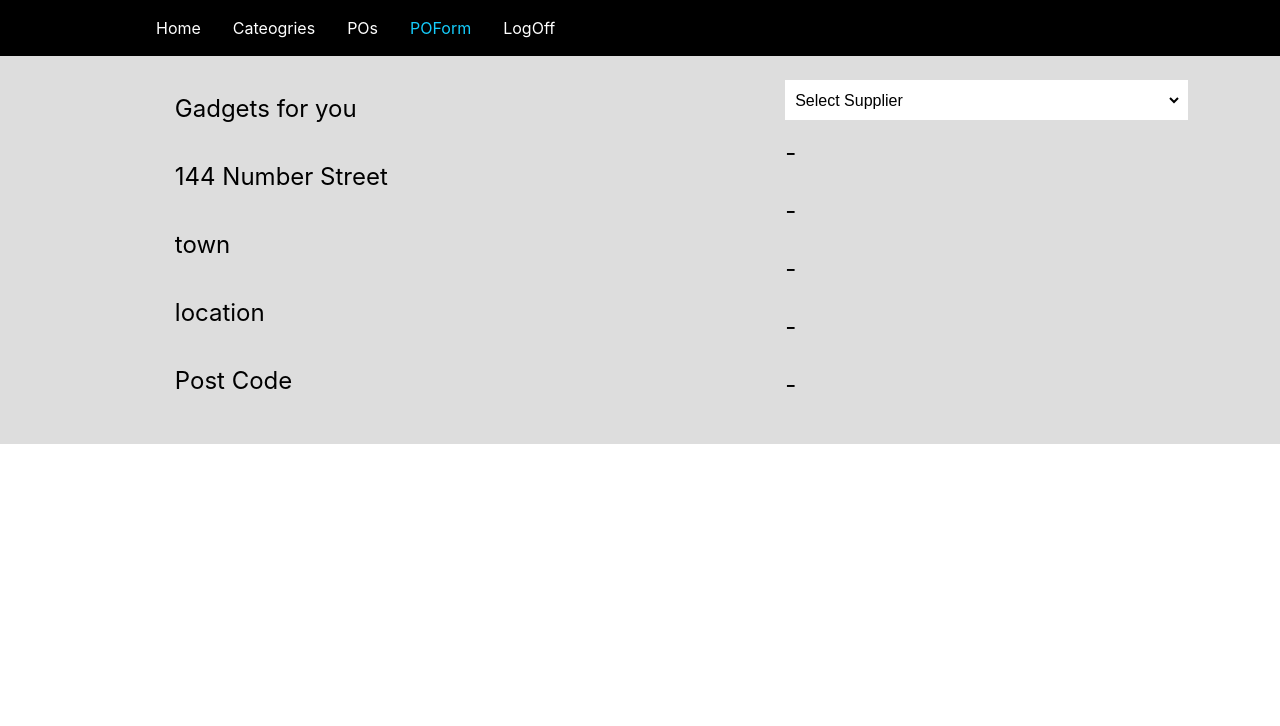
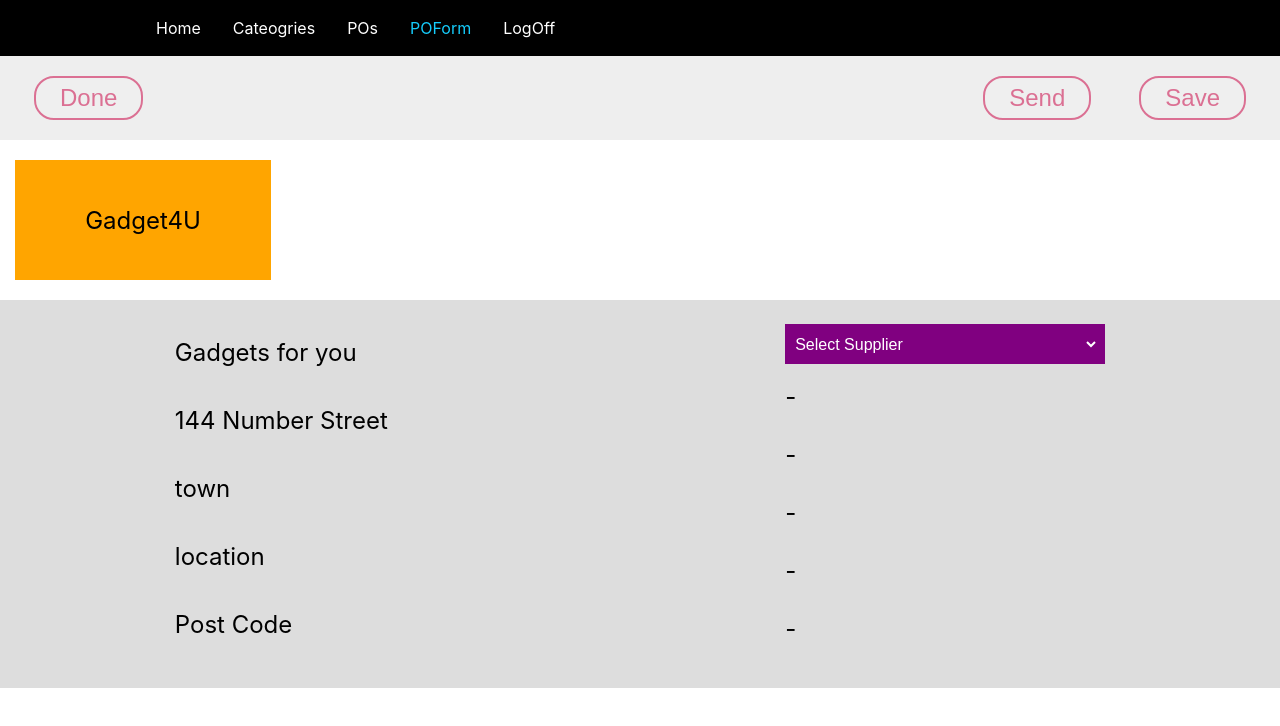
Before and after one commit to HachyCode/Group-Project-front-end, a React (Create React App) app: page /poForm in a window 1280 px wide. Shown: the top 726 px of the page. Built offline with nearby package versions, Linux system fonts and the light colour scheme.

Commit message:
Three Buttons

```diff
--- a/package.json
+++ b/package.json
@@ -3,11 +3,13 @@
   "version": "0.1.0",
   "private": true,
   "dependencies": {
+    "@react-pdf/renderer": "^1.6.13",
     "@testing-library/jest-dom": "^5.11.4",
     "@testing-library/react": "^11.1.0",
     "@testing-library/user-event": "^12.1.10",
     "react": "^17.0.1",
     "react-dom": "^17.0.1",
+    "react-pdf": "^5.2.0",
     "react-router-dom": "^5.2.0",
     "react-scripts": "4.0.1",
     "react-scroll": "^1.8.1",
--- a/src/Components/AddressBar/AddressBarCSS.js
+++ b/src/Components/AddressBar/AddressBarCSS.js
@@ -29,10 +29,11 @@ export const Address = styled.form`
 
     font-size: 1.5rem;
 
-    @media screen and (max-width: 1000px) {
+    @media screen and (max-width: 1100px) {
         margin: 5px;
         padding: 4px 6vw;
-        font-size: 1rem;
+        font-size: 1.2rem;
+        height: auto;
     }
 
 `;
@@ -56,10 +57,15 @@ export const Supplier = styled.form`
 export const Select = styled.select`
     width: auto;
     height: 5vh;
+
+    min-height: 2em;
+    min-width: 10em;
+
     font-size: 1rem;
 
     border: 6px solid transparent;
     border-color: transparent transparent;
 
-    background: #fff;
+    background: purple;
+    color: #fff;
 `;
--- /dev/null
+++ b/src/Components/Logo/Logo.js
@@ -0,0 +1,12 @@
+import React from 'react';
+import {LogoPlace} from './LogoCSS';
+
+function Logo() {
+    return (
+        <div>
+            <LogoPlace>Gadget4U</LogoPlace>
+        </div>
+    )
+}
+
+export default Logo
--- /dev/null
+++ b/src/Components/Logo/LogoCSS.js
@@ -0,0 +1,19 @@
+import styled from 'styled-components';
+
+export const LogoPlace = styled.div`
+    background: orange;
+    width: 20vw;
+    min-width: 9em;
+    height: 15vh;
+    margin: 20px 15px;
+
+    display: flex;
+    justify-content: center;
+    align-items: center;
+
+    font-size: 1.5rem;
+
+    @media screen and (max-width: 1100px) {
+        font-size: 1.2rem;
+    }
+`;
--- /dev/null
+++ b/src/Components/ThreeButtons/ThreeButtons.js
@@ -0,0 +1,20 @@
+import React from 'react'
+import {Btn, BtnBox, LeftBtn, RightBtn} from './ThreeButtonsCSS'
+
+function ThreeButtons() {
+    return (
+        <div>
+            <BtnBox>
+                <LeftBtn>
+                    <Btn>Done</Btn>
+                </LeftBtn>
+                <RightBtn>
+                    <Btn>Send</Btn>
+                    <Btn>Save</Btn>
+                </RightBtn>
+            </BtnBox>
+        </div>
+    )
+}
+
+export default ThreeButtons
--- /dev/null
+++ b/src/Components/ThreeButtons/ThreeButtonsCSS.js
@@ -0,0 +1,37 @@
+import styled from 'styled-components';
+
+export const BtnBox = styled.div`
+background: #eee;
+
+display: flex;
+justify-content: space-between;
+align-items: center;
+
+padding: 20px 10px;
+height: auto;
+`;
+
+export const LeftBtn  = styled.div`
+
+`;
+
+export const RightBtn = styled.div`
+
+`;
+
+export const Btn = styled.button`
+border-radius: 20px;
+border: 2px solid palevioletred;
+color: palevioletred;
+margin: 0 1em;
+padding: 0.25em 1em;
+font-size: 1.5rem;
+
+color: ${props => props.theme.main};
+border: 2px solid ${props => props.theme.main};
+
+@media screen and (max-width: 700px) {
+    font-size: 1.3rem;
+    margin: 0 15px;
+}
+`;
--- a/src/Pages/POForm.js
+++ b/src/Pages/POForm.js
@@ -1,9 +1,13 @@
 import React from 'react'
 import Address from '../Components/AddressBar/AddressBar'
+import ThreeButtons from '../Components/ThreeButtons/ThreeButtons'
+import Logo from '../Components/Logo/Logo'
 
 function POForm() {
     return (
         <div> {/*Viktorija*/}
+            <ThreeButtons/>
+            <Logo/>
             <Address/>
         </div>
     )
```
Also changed, not shown: src/Components/MainPoInfo/MainPoInfo.js (added), src/Components/MainPoInfo/MainPoInfoCSS.js (added), src/Components/PDF/PDF.js (added), 1 other file (tests, documents, lock files or other folders).
